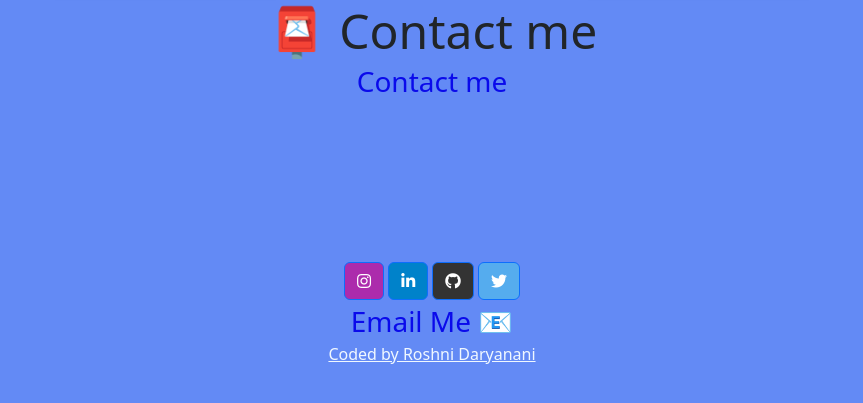
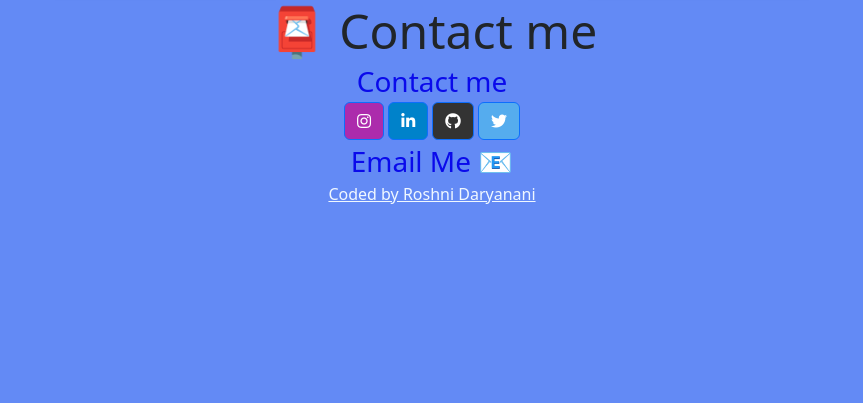
Before and after one commit to Roshd05/portfolio, a plain HTML site: page about.html in a window 1280 px wide. Shown: the part 675-1078 px from the top of the page, without its empty margins (208-1071 px from the left). After the commit the page ends 941 px from the top, so only its background shows below. Drawn offline with nearby package versions, Linux system fonts and the light colour scheme; a web font is replaced by a local one.

Commit message:
fixed footer

```diff
--- a/style.css
+++ b/style.css
@@ -97,5 +97,5 @@ p {
 }
 
 footer {
-    margin-top: 20%;
+    margin-top:18%%;
 }
```
Also changed, not shown: about.html (+1 -0 lines).
